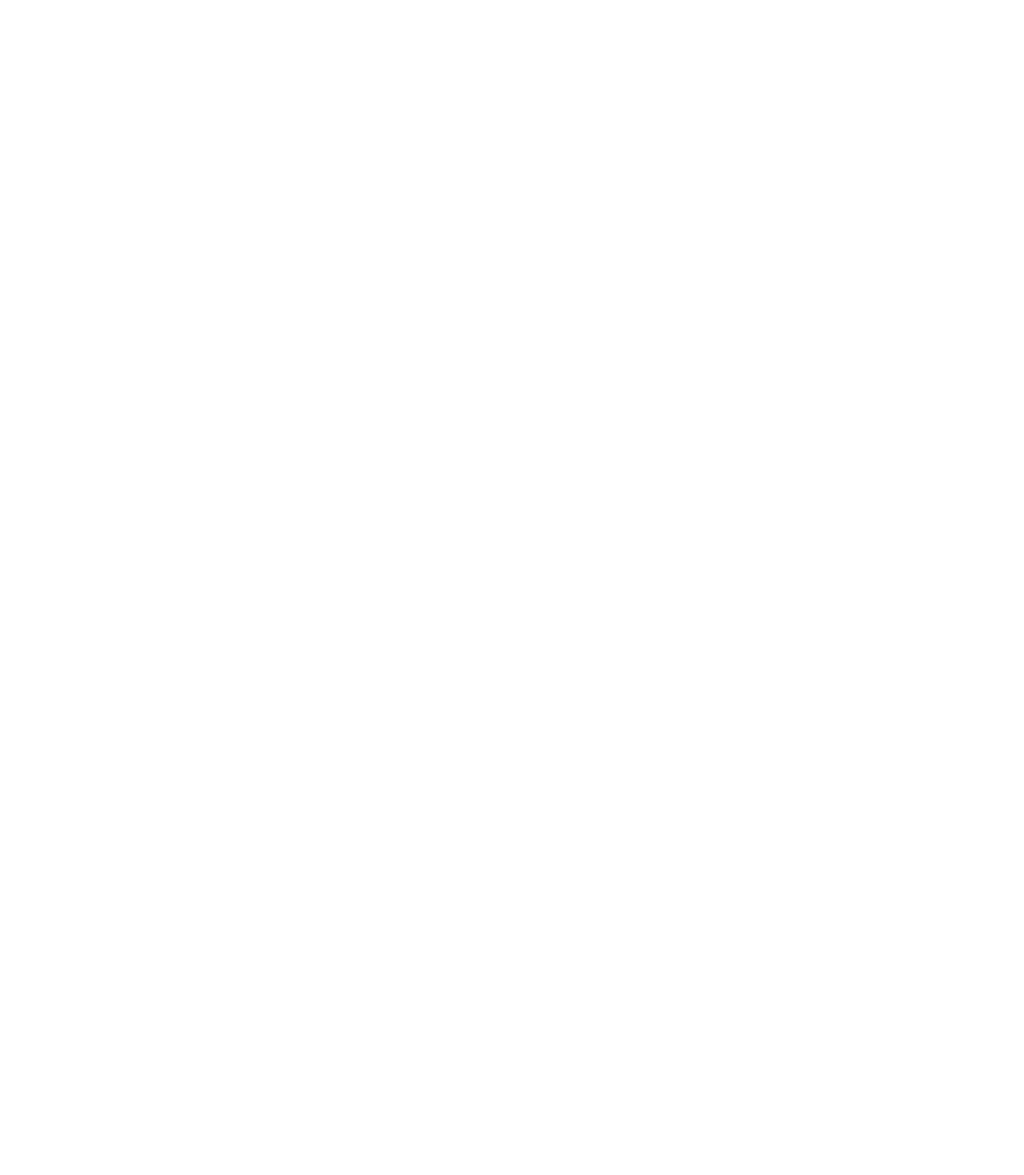
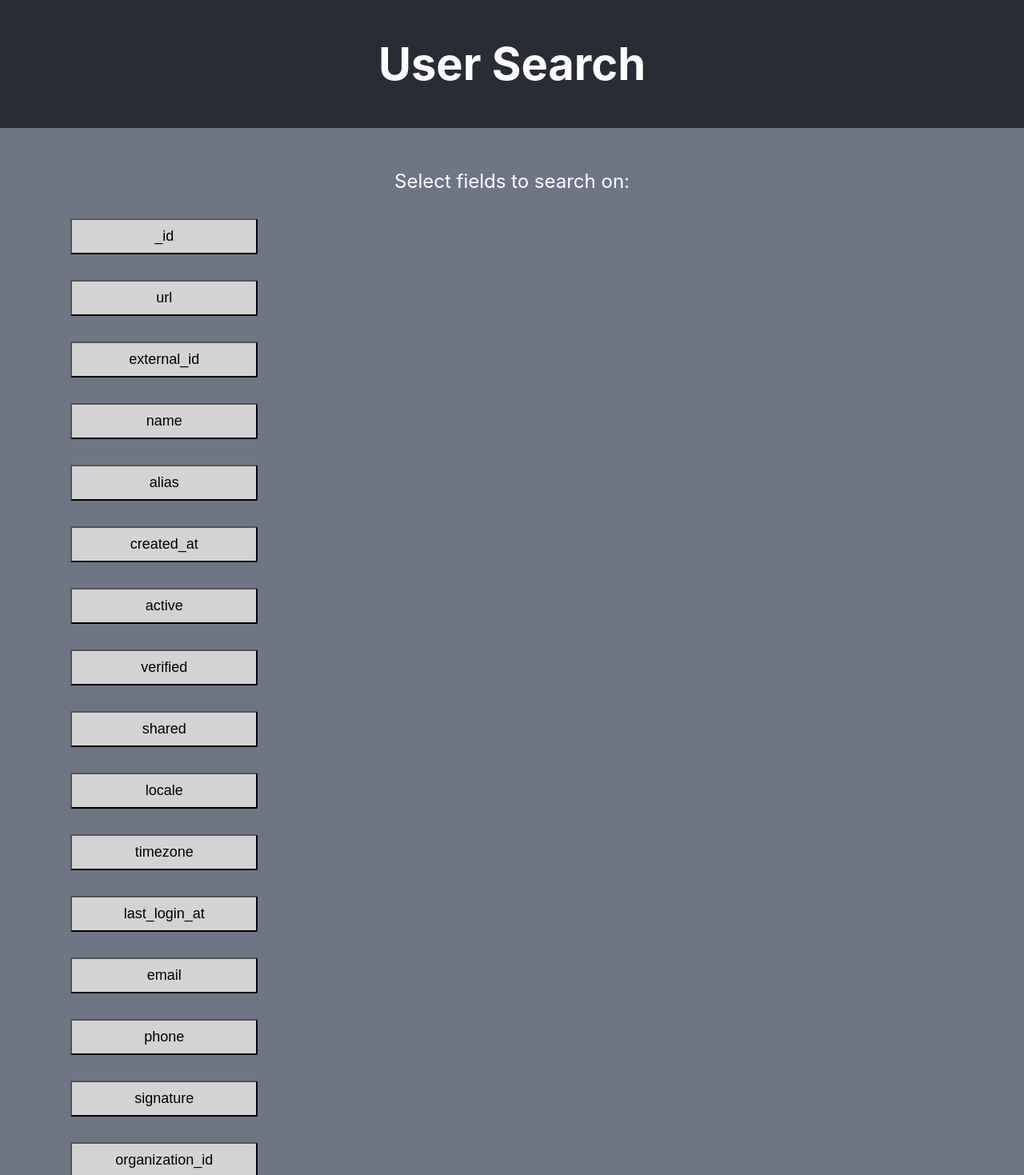
Before and after one commit to mattyg915/SearchApp, a React (Create React App) app in the folder search-app/: page /searchUsers/users in a window 1280 px wide. Shown: the top 1469 px of the page at 80% size. Before the commit the page ends 800 px from the top, so only its background shows below. Built offline with nearby package versions, Linux system fonts and the light colour scheme.

Commit message:
lots of route stuff and searchfield implemented

```diff
--- a/search-app/src/App.tsx
+++ b/search-app/src/App.tsx
@@ -1,11 +1,9 @@
 import React, { Component } from "react";
 import { Router, Route } from "react-router-dom";
 import { createBrowserHistory } from "history";
-import SearchOrganizations from "./interface/search/organization/searchOrganizations";
+import Search from "./interface/search/Search/Search";
 import Main from "./interface/main/main";
 import "./index.css";
-import SearchTickets from "./interface/search/ticket/searchTickets";
-import SearchUsers from "./interface/search/user/searchUsers";
 interface searchAppProps {}
 
 interface searchAppState {}
@@ -17,13 +15,9 @@ class App extends Component<searchAppProps, searchAppState> {
     return (
       <Router history={history}>
         <Route component={Main} path="/" exact />
-        <Route
-          component={SearchOrganizations}
-          path="/search-organizations"
-          exact
-        />
-        <Route component={SearchTickets} path="/search-tickets" exact />
-        <Route component={SearchUsers} path="/search-users" exact />
+        <Route component={Search} path="/searchOrgs/:searchType" exact />
+        <Route component={Search} path="/searchTickets/:searchType" exact />
+        <Route component={Search} path="/searchUsers/:searchType" exact />
       </Router>
     );
   }
--- a/search-app/src/interface/main/main.css
+++ b/search-app/src/interface/main/main.css
@@ -11,11 +11,12 @@
   align-items: center;
   justify-content: center;
   font-size: 28px;
+  min-height: 20vh;
 }
 
 .App-options {
   background-color: #6e7686;
-  min-height: 100vh;
+  min-height: 80vh;
 }
 
 .App-option-select {
--- a/search-app/src/interface/main/main.tsx
+++ b/search-app/src/interface/main/main.tsx
@@ -16,13 +16,27 @@ class Main extends Component<searchAppProps, searchAppState> {
         <div className="App-options">
           <div className="App-options-text">Select a search option</div>
           <div className="App-option-select">
-            <Link className="App-option-button" to="/search-organizations">
+            <Link
+              className="App-option-button"
+              to={{
+                pathname: "/searchOrgs/organizations",
+                state: { type: "org" }
+              }}
+            >
               Search Organizations
             </Link>
-            <Link className="App-option-button" to="/search-tickets">
+            <Link
+              className="App-option-button"
+              to="/searchTickets/tickets"
+              type="ticket"
+            >
               Search Tickets
             </Link>
-            <Link className="App-option-button" to="/search-users">
+            <Link
+              className="App-option-button"
+              to="/searchUsers/users"
+              type="user"
+            >
               Search Users
             </Link>
           </div>
--- /dev/null
+++ b/search-app/src/interface/search/Search/Search.css
@@ -0,0 +1,35 @@
+.search {
+  min-height: 100vh;
+  color: white;
+}
+
+.search__header {
+  background-color: #282c34;
+  display: flex;
+  flex-direction: column;
+  align-items: center;
+  justify-content: center;
+  font-size: 28px;
+  min-height: 20vh;
+  text-align: center;
+}
+
+.search__body {
+  background-color: #6e7686;
+  min-height: 80vh;
+  padding: 36px;
+  display: flex;
+  flex-direction: column;
+}
+
+.search__field-text {
+  margin: 16px;
+  font-size: 24px;
+  align-self: center;
+}
+
+.search__field-select {
+  display: flex;
+  flex-direction: column;
+  margin-left: 36px;
+}
--- /dev/null
+++ b/search-app/src/interface/search/Search/Search.tsx
@@ -0,0 +1,93 @@
+import React, { Component } from "react";
+import "./Search.css";
+import { orgSearchFields } from "../../../modules/organizations/organizations.interfaces";
+import SearchField from "../SearchField/SearchField";
+import { BaseController } from "../../../controllers/base/Base.controller";
+import { OrganizationController } from "../../../controllers/organization/Organization.controller";
+import { TicketController } from "../../../controllers/ticket/Ticket.controller";
+import { UserController } from "../../../controllers/user/User.controller";
+import { userSearchFields } from "../../../modules/users/user.interfaces";
+import { ticketSearchFields } from "../../../modules/tickets/ticket.interfaces";
+
+interface searchState {
+  title: string;
+  ctrl: BaseController; // Will be extended with the right controller at mount
+  searchFields: Array<string> | null;
+}
+
+class Search extends Component<any, searchState> {
+  constructor(props: any) {
+    super(props);
+
+    const { searchType } = this.props.match.params;
+    let ctrl: BaseController;
+    let title: string;
+    let searchFields: Array<string> | null;
+
+    switch (searchType) {
+      case "organizations":
+        ctrl = new OrganizationController();
+        title = "Organization Search";
+        searchFields = orgSearchFields;
+        break;
+      case "tickets":
+        ctrl = new TicketController();
+        title = "Ticket Search";
+        searchFields = ticketSearchFields;
+        break;
+      case "users":
+        ctrl = new UserController();
+        title = "User Search";
+        searchFields = userSearchFields;
+        break;
+      default:
+        // Really should never hit this but it complains
+        ctrl = new BaseController();
+        title = "Default Search";
+        searchFields = null;
+        break;
+    }
+
+    this.state = { ctrl, title, searchFields };
+  }
+
+  render() {
+    const { title } = this.state;
+
+    return (
+      <div className="search">
+        <div className="search__header">
+          <h1>{title}</h1>
+        </div>
+        <div className="search__body">
+          <div className="search__field-text">Select fields to search on:</div>
+          <div className="search__field-select">{this.getSearchFields()}</div>
+        </div>
+      </div>
+    );
+  }
+
+  getSearchFields = (): Array<JSX.Element> | null => {
+    const fields: Array<JSX.Element> = [];
+    const { searchFields } = this.state;
+
+    if (!searchFields) {
+      return null;
+    }
+    for (let item of searchFields) {
+      fields.push(
+        <SearchField
+          key={item}
+          title={item}
+          onInputChange={this.onInputChange}
+        />
+      );
+    }
+
+    return fields;
+  };
+
+  onInputChange = () => {};
+}
+
+export default Search;
--- /dev/null
+++ b/search-app/src/interface/search/SearchField/SearchField.css
@@ -0,0 +1,14 @@
+.search-field {
+  display: flex;
+  flex-direction: row;
+}
+
+.search-field__button {
+  background-color: lightgray;
+  color: black;
+  font-size: 18px;
+  margin: 16px;
+  width: 20%;
+  padding: 10px;
+  border-radius: 2px;
+}
--- /dev/null
+++ b/search-app/src/interface/search/SearchField/SearchField.tsx
@@ -0,0 +1,40 @@
+import { Component } from "react";
+import React from "react";
+import "./SearchField.css";
+
+interface SearchFieldProps {
+  title: string;
+  onInputChange: Function;
+}
+
+interface SearchFieldState {
+  selected: boolean;
+}
+
+class SearchField extends Component<SearchFieldProps, SearchFieldState> {
+  constructor(props: Readonly<SearchFieldProps>) {
+    super(props);
+
+    this.state = {
+      selected: false
+    };
+  }
+  render() {
+    const { title } = this.props;
+    const { selected } = this.state;
+    return (
+      <div className="search-field">
+        <button className="search-field__button" onClick={this.selectField}>
+          {title}
+        </button>
+        {selected ? <input className="search-field__input"></input> : null}
+      </div>
+    );
+  }
+
+  selectField = () => {
+    this.setState({ selected: !this.state.selected });
+  };
+}
+
+export default SearchField;
--- a/search-app/src/interface/search/organization/searchOrganizations.css
+++ /dev/null
@@ -1,14 +0,0 @@
-.search-organization {
-  text-align: center;
-  min-height: 100vh;
-  color: white;
-}
-
-.search-organization__header {
-  background-color: #282c34;
-  display: flex;
-  flex-direction: column;
-  align-items: center;
-  justify-content: center;
-  font-size: 28px;
-}
--- a/search-app/src/interface/search/organization/searchOrganizations.tsx
+++ /dev/null
@@ -1,24 +0,0 @@
-import React, { Component } from "react";
-import "./searchOrganizations.css";
-
-interface searchOrgProps {}
-
-interface searchOrgState {
-  searchSource: string;
-}
-
-class SearchOrganizations extends Component<searchOrgProps, searchOrgState> {
-  render() {
-    return (
-      <div className="search-organization">
-        <div className="search-organization__header">
-          <h1>Select a field to search on</h1>
-        </div>
-      </div>
-    );
-  }
-
-  getSearchFields = () => {};
-}
-
-export default SearchOrganizations;
--- a/search-app/src/modules/organizations/organizations.interfaces.ts
+++ b/search-app/src/modules/organizations/organizations.interfaces.ts
@@ -21,3 +21,15 @@ export interface orgQuery {
   shared_tickets?: boolean;
   tags?: string;
 }
+
+export const orgSearchFields: Array<string> = [
+  "_id",
+  "url",
+  "external_id",
+  "name",
+  "domain_names",
+  "created_at",
+  "details",
+  "shared_tickets",
+  "tags"
+];
--- a/search-app/src/modules/tickets/ticket.interfaces.ts
+++ b/search-app/src/modules/tickets/ticket.interfaces.ts
@@ -35,3 +35,22 @@ export interface ticketQuery {
   due_at?: string;
   via?: string;
 }
+
+export const ticketSearchFields: Array<string> = [
+  "_id",
+  "url",
+  "external_id",
+  "created_at",
+  "type",
+  "subject",
+  "description",
+  "priority",
+  "status",
+  "submitter_id",
+  "assignee_id",
+  "organization_id",
+  "tags",
+  "has_incidents",
+  "due_at",
+  "via"
+];
--- a/search-app/src/modules/users/user.interfaces.ts
+++ b/search-app/src/modules/users/user.interfaces.ts
@@ -41,3 +41,25 @@ export interface userQuery {
   suspended?: boolean;
   role?: string;
 }
+
+export const userSearchFields: Array<string> = [
+  "_id",
+  "url",
+  "external_id",
+  "name",
+  "alias",
+  "created_at",
+  "active",
+  "verified",
+  "shared",
+  "locale",
+  "timezone",
+  "last_login_at",
+  "email",
+  "phone",
+  "signature",
+  "organization_id",
+  "tags",
+  "suspended",
+  "role"
+];
```
